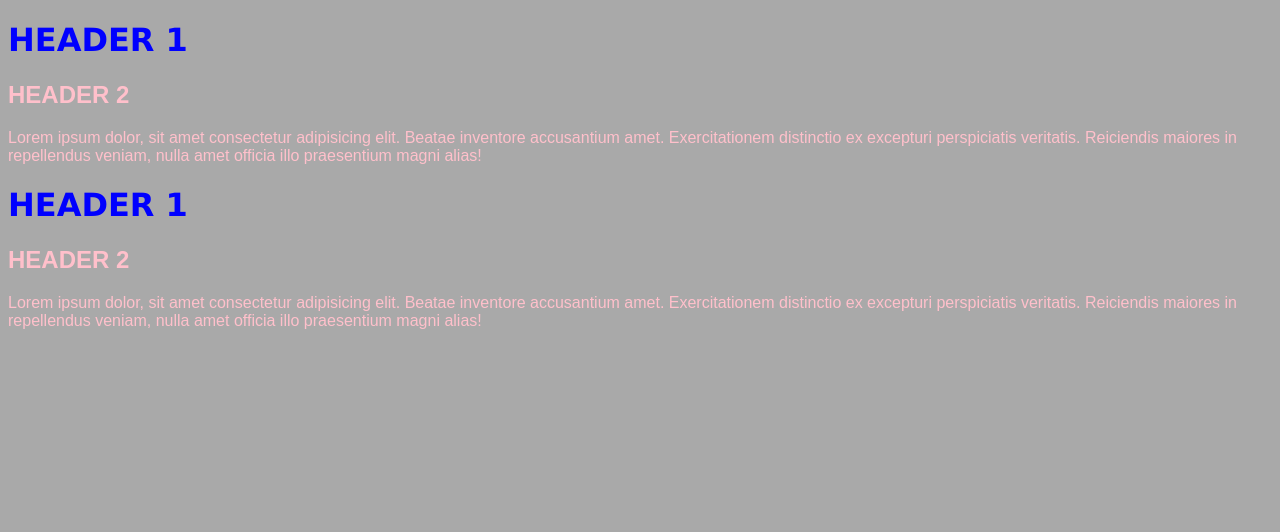
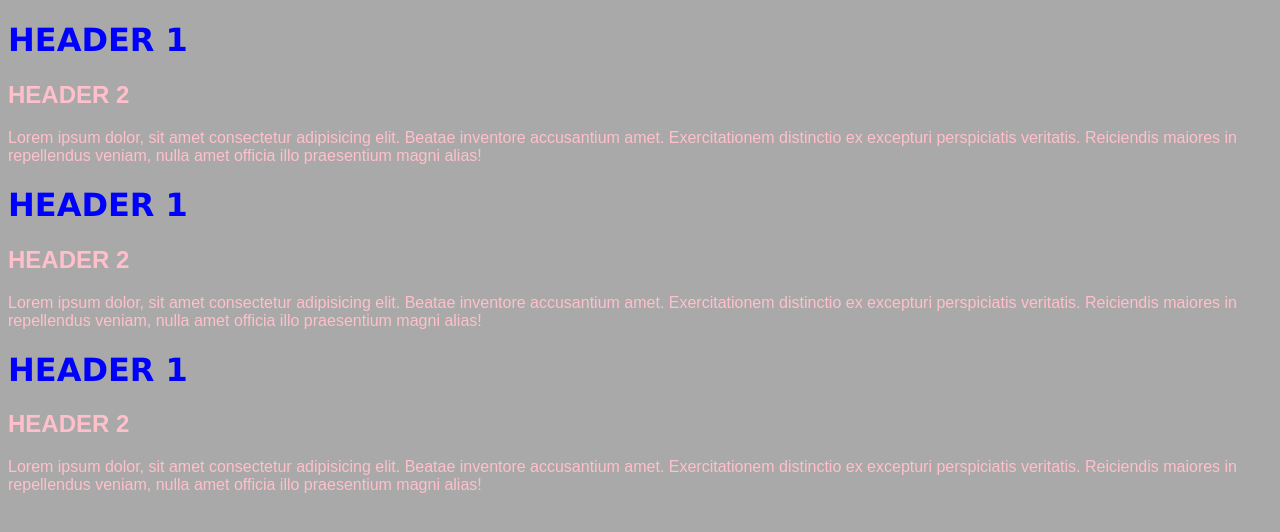
Before and after one commit to Richi-Kodehode/my-first-code, a plain HTML site: page index.html in a window 1280 px wide. Drawn offline with Linux system fonts and the light colour scheme.

Commit message:
First Commit

```diff
--- a/index.html
+++ b/index.html
@@ -27,7 +27,17 @@
           amet officia illo praesentium magni alias!
         </p>
     </div>
-
+  </div>
+  <div class="second-div">
+      <h1>HEADER 1</h1>
+      <h2>HEADER 2</h2>
+      <p>
+        Lorem ipsum dolor, sit amet consectetur adipisicing elit. Beatae
+        inventore accusantium amet. Exercitationem distinctio ex excepturi
+        perspiciatis veritatis. Reiciendis maiores in repellendus veniam, nulla
+        amet officia illo praesentium magni alias!
+      </p>
+  </div>
 
 
 
--- a/style.css
+++ b/style.css
@@ -17,6 +17,11 @@ div.second-div {
   color: pink;
 }
 
+
+div.second-div {
+  color: pink;}
+
+
 img {
   height: 200px;
   width: 300px;
```
